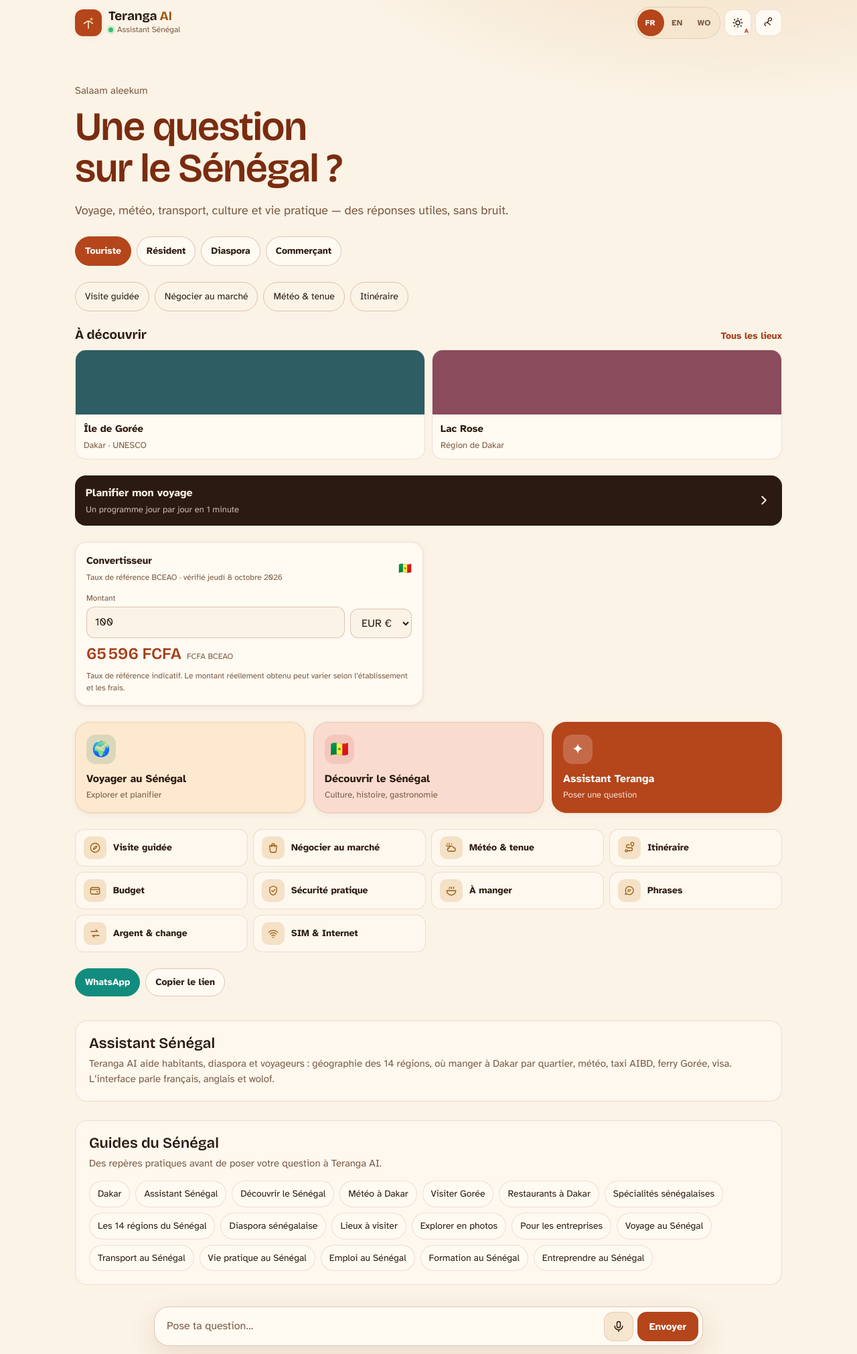
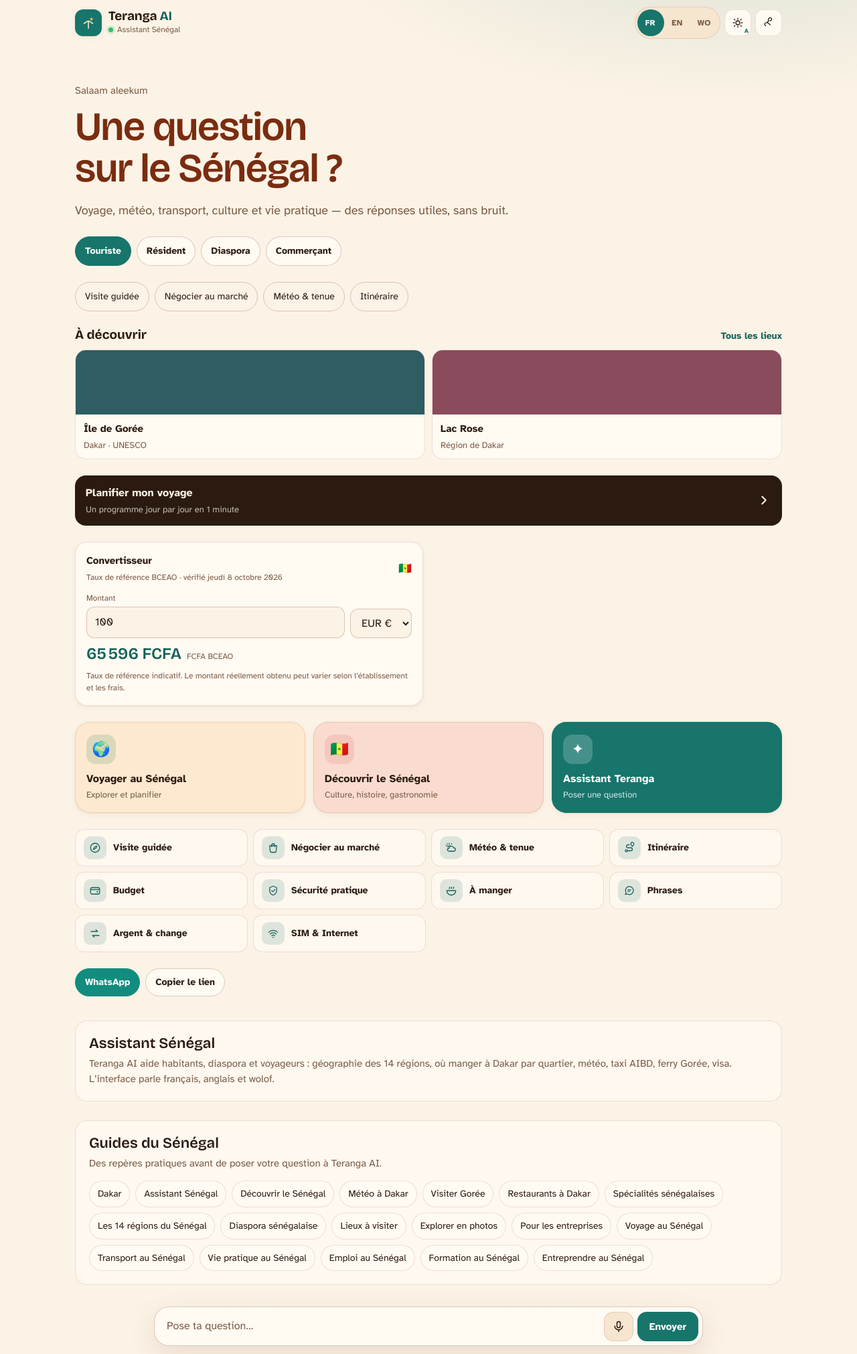
Before and after one commit to barouu78-wq/teranga-ai, a Flask app: page / in a window 1280 px wide. Shown: the whole page at 67% size. Run offline with Flask 3, Linux system fonts and the light colour scheme; data that the repository does not hold is empty; some libraries are stand-ins or nearby versions.

Commit message:
Couleur : passage au vert-bleu (choix du propriétaire) (#345)
Thème sombre : accent #4fb3a8 (texte du bouton #0b1a18, liens #7fd0c6).
Thème clair : accent #17756b (blanc dessus : contraste 5,5 ; liens 6,5 sur le sable).
Logo, bouton « voyage » et couleur de l'application (manifest) suivent l'accent.
Les ambiances Saint-Louis et Casamance gardent leurs couleurs.
Service worker : VERSION teranga-v7 (site.css a changé).


Claude-Session: https://claude.ai/code/session_01X6WpWwkMBH5twUWvYbT4s1

Co-authored-by: Claude <noreply@anthropic.com>

```diff
--- a/routes/system.py
+++ b/routes/system.py
@@ -172,7 +172,7 @@ def register_system_routes(app, deps):
                     "lang": "fr",
                     "dir": "ltr",
                     "background_color": "#fbf3e6",
-                    "theme_color": "#b5451b",
+                    "theme_color": "#17756b",
                     "categories": ["travel", "education", "lifestyle"],
                     "prefer_related_applications": False,
                     "launch_handler": {"client_mode": ["navigate-existing", "auto"]},
--- a/static/site.css
+++ b/static/site.css
@@ -3,12 +3,12 @@
 @font-face{font-family:"Atkinson Hyperlegible";font-style:normal;font-weight:700;font-display:swap;src:url("/static/fonts/atkinson-hyperlegible-700.woff2") format("woff2")}
 @font-face{font-family:"Bricolage Grotesque";font-style:normal;font-weight:600 700;font-display:swap;src:url("/static/fonts/bricolage-grotesque.woff2") format("woff2")}
 :root{
-  --sen-green:#0f6a43;--sen-gold:#d9a441;--sen-red:#c93636;--nav-gold:#c97d12;
+  --sen-green:#0f6a43;--sen-gold:#d9a441;--sen-red:#c93636;--nav-gold:#17756b;
   /* Jour : « Terre de Teranga ». */
   --bg:#fbf3e6;--surface:#fffaf2;--surface-2:#f6e6cf;--ink:#2b1a10;--muted:#7a5a44;
   --line:rgba(122,44,16,.13);--line-strong:rgba(122,44,16,.24);
-  --accent:#b5451b;--accent-ink:#ffffff;--accent-soft:rgba(181,69,27,.12);--link:#a33d17;
-  --gold:#9a5a0c;--gold-soft:rgba(201,125,18,.18);
+  --accent:#17756b;--accent-ink:#ffffff;--accent-soft:rgba(23,117,107,.12);--link:#136259;
+  --gold:#136259;--gold-soft:rgba(23,117,107,.14);
   --shadow-sm:0 1px 2px rgba(122,44,16,.06),0 2px 10px rgba(122,44,16,.06);--shadow:0 14px 40px rgba(122,44,16,.12);
   --radius:18px;--radius-lg:26px;
   --font:"Atkinson Hyperlegible",system-ui,-apple-system,"Segoe UI",sans-serif;
@@ -20,12 +20,12 @@
 @media(prefers-color-scheme:dark){:root:not([data-theme="light"]){
   --bg:#111215;--surface:#1d1f24;--surface-2:#26292f;--ink:#f3eee4;--muted:#b9b3a8;
   --line:#2b2e35;--line-strong:#3a3e46;
-  --accent:#e3a33b;--accent-ink:#111215;--link:#e7bb63;--accent-soft:rgba(217,164,65,.16);--gold:#e7bb63;--gold-soft:rgba(231,187,99,.14);--nav-gold:#e7bb63;--sen-gold:#e7bb63;
+  --accent:#4fb3a8;--accent-ink:#0b1a18;--link:#7fd0c6;--accent-soft:rgba(79,179,168,.16);--gold:#7fd0c6;--gold-soft:rgba(79,179,168,.14);--nav-gold:#7fd0c6;--sen-gold:#e7bb63;
   --shadow-sm:0 1px 2px rgba(0,0,0,.35);--shadow:0 16px 44px rgba(0,0,0,.45);color-scheme:dark}}
 :root[data-theme="dark"]{
   --bg:#111215;--surface:#1d1f24;--surface-2:#26292f;--ink:#f3eee4;--muted:#b9b3a8;
   --line:#2b2e35;--line-strong:#3a3e46;
-  --accent:#e3a33b;--accent-ink:#111215;--link:#e7bb63;--accent-soft:rgba(217,164,65,.16);--gold:#e7bb63;--gold-soft:rgba(231,187,99,.14);--nav-gold:#e7bb63;--sen-gold:#e7bb63;
+  --accent:#4fb3a8;--accent-ink:#0b1a18;--link:#7fd0c6;--accent-soft:rgba(79,179,168,.16);--gold:#7fd0c6;--gold-soft:rgba(79,179,168,.14);--nav-gold:#7fd0c6;--sen-gold:#e7bb63;
   --shadow-sm:0 1px 2px rgba(0,0,0,.35);--shadow:0 16px 44px rgba(0,0,0,.45);color-scheme:dark}
 
 *,*::before,*::after{box-sizing:border-box}
--- a/static/sw.js
+++ b/static/sw.js
@@ -2,7 +2,7 @@
 // Ressources statiques : cache d'abord (mise à jour en arrière-plan).
 // Pages : réseau d'abord, copie gardée ; hors ligne → copie ou page /offline.
 // Jamais en cache : chat, voix, API, jeton CSRF, proxy d'images.
-const VERSION = 'teranga-v6';
+const VERSION = 'teranga-v7';
 const STATIC_CACHE = VERSION + '-static';
 const PAGES_CACHE = VERSION + '-pages';
 const MAX_PAGES = 40;
--- a/templates/home.html
+++ b/templates/home.html
@@ -305,12 +305,12 @@ async function speak(text,btn){
 @font-face{font-family:"Atkinson Hyperlegible";font-style:normal;font-weight:700;font-display:swap;src:url("/static/fonts/atkinson-hyperlegible-700.woff2") format("woff2")}
 @font-face{font-family:"Bricolage Grotesque";font-style:normal;font-weight:600 700;font-display:swap;src:url("/static/fonts/bricolage-grotesque.woff2") format("woff2")}
 :root{
-  --sen-green:#0f6a43;--sen-gold:#d9a441;--sen-red:#c93636;--nav-gold:#c97d12;
+  --sen-green:#0f6a43;--sen-gold:#d9a441;--sen-red:#c93636;--nav-gold:#17756b;
   /* Jour : « Terre de Teranga » — ocre, terracotta, sable. */
   --bg:#fbf3e6;--surface:#fffaf2;--surface-2:#f6e6cf;--ink:#2b1a10;--muted:#7a5a44;
   --line:rgba(122,44,16,.13);--line-strong:rgba(122,44,16,.24);
-  --accent:#b5451b;--accent-ink:#ffffff;--accent-soft:rgba(181,69,27,.12);--link:#a33d17;
-  --gold:#9a5a0c;--gold-soft:rgba(201,125,18,.18);--title:#7a2c10;
+  --accent:#17756b;--accent-ink:#ffffff;--accent-soft:rgba(23,117,107,.12);--link:#136259;
+  --gold:#136259;--gold-soft:rgba(23,117,107,.14);--title:#7a2c10;
   --card-travel:#fde9cf;--card-discover:#f9dccf;
   --shadow-sm:0 1px 2px rgba(122,44,16,.06),0 2px 10px rgba(122,44,16,.06);
   --shadow:0 14px 40px rgba(122,44,16,.12);
@@ -322,8 +322,8 @@ body[data-theme="dark"]{
   /* Nuit : « Nuit de Dakar » — bleu nuit et or. */
   --bg:#111215;--surface:#1d1f24;--surface-2:#26292f;--ink:#f3eee4;--muted:#b9b3a8;
   --line:#2b2e35;--line-strong:#3a3e46;
-  --accent:#e3a33b;--accent-ink:#111215;--accent-soft:rgba(217,164,65,.16);--link:#e7bb63;
-  --gold:#e7bb63;--gold-soft:rgba(231,187,99,.14);--nav-gold:#e7bb63;--sen-gold:#e7bb63;--title:#f6dfa8;
+  --accent:#4fb3a8;--accent-ink:#0b1a18;--accent-soft:rgba(79,179,168,.16);--link:#7fd0c6;
+  --gold:#7fd0c6;--gold-soft:rgba(79,179,168,.14);--nav-gold:#7fd0c6;--sen-gold:#e7bb63;--title:#f6dfa8;
   --card-travel:rgba(255,255,255,.04);--card-discover:rgba(255,255,255,.04);
   --shadow-sm:0 1px 2px rgba(0,0,0,.35);--shadow:0 16px 44px rgba(0,0,0,.45);
 }
@@ -629,7 +629,7 @@ body[data-theme="dark"]{background:#111215}
 #heroTitle{color:var(--title)}
 body[data-theme="dark"] #heroTitle{background:linear-gradient(90deg,#fff3d6,#e7bb63);-webkit-background-clip:text;background-clip:text;color:transparent}
 .brand .mark{background:var(--accent)}
-body[data-theme="dark"] .brand .mark{background:linear-gradient(135deg,#e7bb63,#a8741c)}
+body[data-theme="dark"] .brand .mark{background:linear-gradient(135deg,#7fd0c6,#2f8a7f)}
 .hero-signature{position:relative;min-height:14px}
 body:not([data-theme="dark"]) .hero-signature{height:44px;margin:0 -20px;padding:0 20px;background:
   radial-gradient(circle at 12px 12px,#f2b632 5px,transparent 6px) 0 0/24px 24px,
@@ -642,7 +642,7 @@ body:not([data-theme="dark"]) .hero-flag{display:none}
 .journey-strip button:last-child{background:var(--accent);color:var(--accent-ink);border-color:transparent}
 .journey-strip button:last-child small{color:inherit;opacity:.82}
 .journey-strip button:last-child>span{background:rgba(255,255,255,.2)!important;color:inherit}
-body[data-theme="dark"] .journey-strip button:last-child{background:linear-gradient(135deg,#e7bb63,#b9842a)}
+body[data-theme="dark"] .journey-strip button:last-child{background:linear-gradient(135deg,#7fd0c6,#3c9a8f)}
 body[data-theme="dark"] .journey-strip button:last-child>span{background:rgba(0,0,0,.15)!important}
 #themeBtn{position:relative}
 #themeBtn[data-mode="auto"]::after{content:"A";position:absolute;right:3px;bottom:2px;font:800 9px/1 var(--font);color:var(--accent)}
```
Also changed, not shown: tests/test_legal.py (+1 -1 lines).
